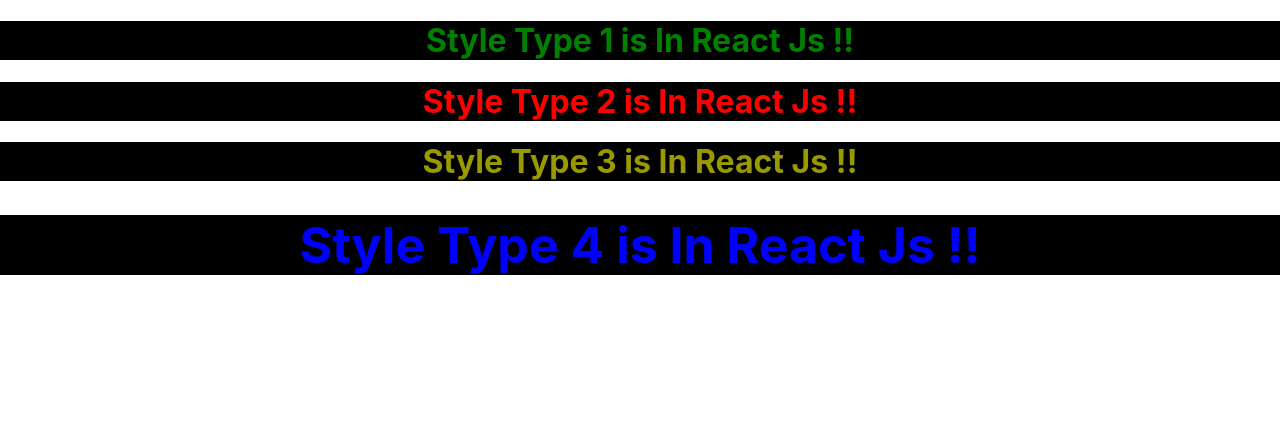
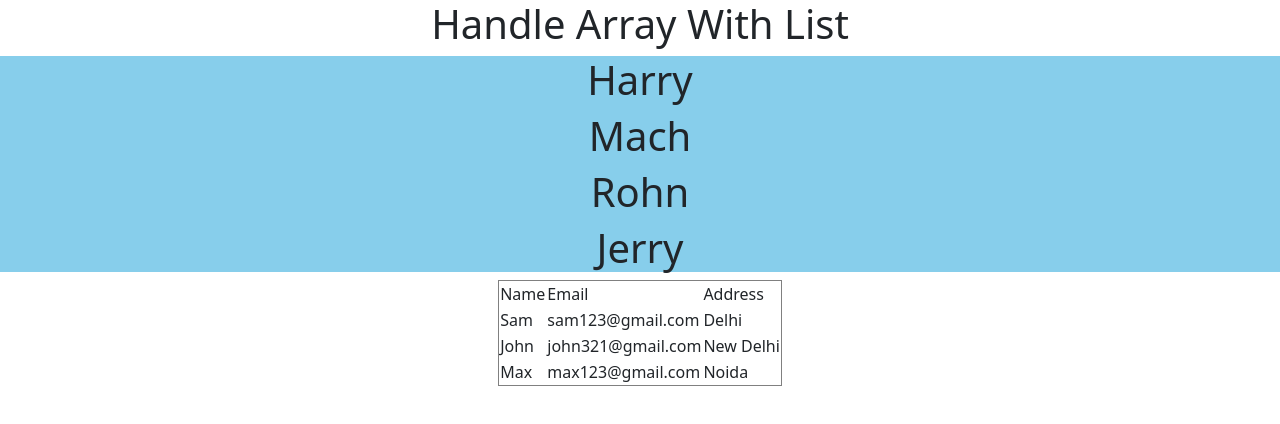
Before and after one commit to satyamn96/react_app, a React (Create React App) app: page / in a window 1280 px wide. Shown: the top 424 px of the page. Built offline with nearby package versions, Linux system fonts and the light colour scheme.

Commit message:
Upto Tutorial 33

```diff
--- a/package.json
+++ b/package.json
@@ -6,7 +6,9 @@
     "@testing-library/jest-dom": "^5.16.2",
     "@testing-library/react": "^12.1.3",
     "@testing-library/user-event": "^13.5.0",
+    "bootstrap": "^5.1.3",
     "react": "^17.0.2",
+    "react-bootstrap": "^2.1.2",
     "react-dom": "^17.0.2",
     "react-scripts": "5.0.0",
     "web-vitals": "^2.1.4"
--- a/src/App.css
+++ b/src/App.css
@@ -17,9 +17,9 @@
   border-radius:5px;
   cursor: pointer;
 }
-.app h1{
+/* .app h1{
   display:inline-block;
-}
+} */
 .App-logo {
   height: 40vmin;
   pointer-events: none;
--- a/src/App.js
+++ b/src/App.js
@@ -1,7 +1,6 @@
 // import logo from './logo.svg';
 import './App.css';
 import React from 'react'
-import UseCss from './Components/UseCss';
 // import FunctionUser from './Components/FunctionUser';
 // import ClassUser from './Components/ClassUser';
 // import Student from './Components/Student';
@@ -17,6 +16,9 @@
 // import ShouldCopmUpdate from './Components/ShouldCopmUpdate';
 // import CompWillMount from './Components/CompWillMount';
 // import UseEffect from './Components/UseEffect';
+// import UseCss from './Components/UseCss';
+// import Bootstrap from './Components/Bootstrap';
+import ArrayMap from './Components/ArrayMap';
 function App() {
 
   // function getData() {
@@ -40,7 +42,9 @@
       <ShouldCopmUpdate />
       <CompWillMount /> */}
       {/* <UseEffect /> */}
-      <UseCss />
+      {/* <UseCss /> */}
+      {/* <Bootstrap /> */}
+      <ArrayMap />
        </div>
   );
 }
--- /dev/null
+++ b/src/Components/ArrayMap.js
@@ -0,0 +1,44 @@
+import React from 'react'
+
+export default function ArrayMap() {
+
+    const students = ['Harry', 'Mach', 'Rohn', 'Jerry'];
+    const contacts = [
+        { name: 'Sam', email: 'sam123@gmail.com', address: 'Delhi' },
+        { name: 'John', email: 'john321@gmail.com', address: 'New Delhi' },
+        { name: 'Max', email: 'max123@gmail.com', address: 'Noida' }
+    ]
+
+    return (
+        <>
+            <h1>Handle Array With List</h1>
+            <div className="app">
+                {
+                    students.map((item) =>
+                        <h1>{item}</h1>
+                    )
+                }
+            </div>
+            <div className="App" style={{textAlign: 'center'}}>
+                <center>
+                <table border="1">
+                    <tr>
+                        <td>Name</td>
+                        <td>Email</td>
+                        <td>Address</td>
+                    </tr>
+                    {
+                        contacts.map((contact) =>
+                            <tr>
+                                <td>{contact.name}</td>
+                                <td>{contact.email}</td>
+                                <td>{contact.address}</td>
+                            </tr>
+                        )
+                    }
+                </table>
+                </center>
+            </div>
+        </>
+    )
+}
--- /dev/null
+++ b/src/Components/Bootstrap.js
@@ -0,0 +1,33 @@
+import React from 'react'
+import { Button ,Alert } from 'react-bootstrap';
+export default function Bootstrap() {
+    return (
+        <>
+            <div className="app">
+                <h1> Bootstrap In React</h1>
+                <div className="mx-0">
+                    <Button onClick={() => alert("Hello Bootstrap")} variant="primary">Button #1</Button>
+                    <Button variant="dark my-2 mx-2">Dark</Button>
+                </div>
+                <div>
+                    {
+                        [
+                            'primary',
+                            'secondary',
+                            'success',
+                            'danger',
+                            'warning',
+                            'info',
+                            'light',
+                            'dark',
+                          ].map((variant, idx) => (
+                            <Alert key={idx} variant={variant}>
+                              This is a {variant} alert—check it out!
+                            </Alert>
+                          ))
+                    }
+                </div>
+            </div>
+        </>
+    )
+}
--- a/src/Components/UseCss.js
+++ b/src/Components/UseCss.js
@@ -1,5 +1,5 @@
 import React from 'react'
-import style from './custom.module.css'
+import style from '../custom.module.css'
 export default function UseCss() {
   return (
     <div>
--- a/src/index.js
+++ b/src/index.js
@@ -2,6 +2,7 @@
 import ReactDOM from 'react-dom';
 import './index.css';
 import App from './App';
+import 'bootstrap/dist/css/bootstrap.min.css';
 import reportWebVitals from './reportWebVitals';
 
 ReactDOM.render(
```
Also changed, not shown: src/custom.module.css (renamed from src/Components/custom.module.css), 1 other file (tests, documents, lock files or other folders).
